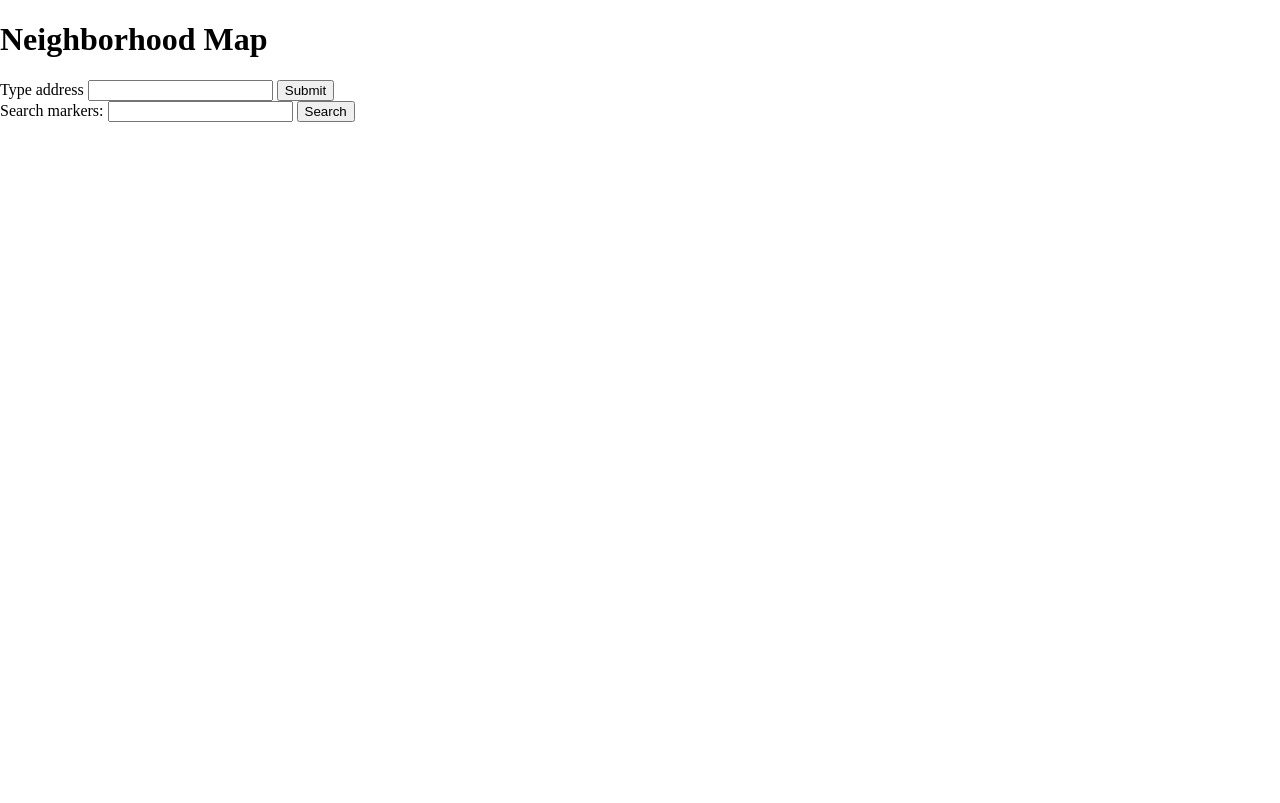
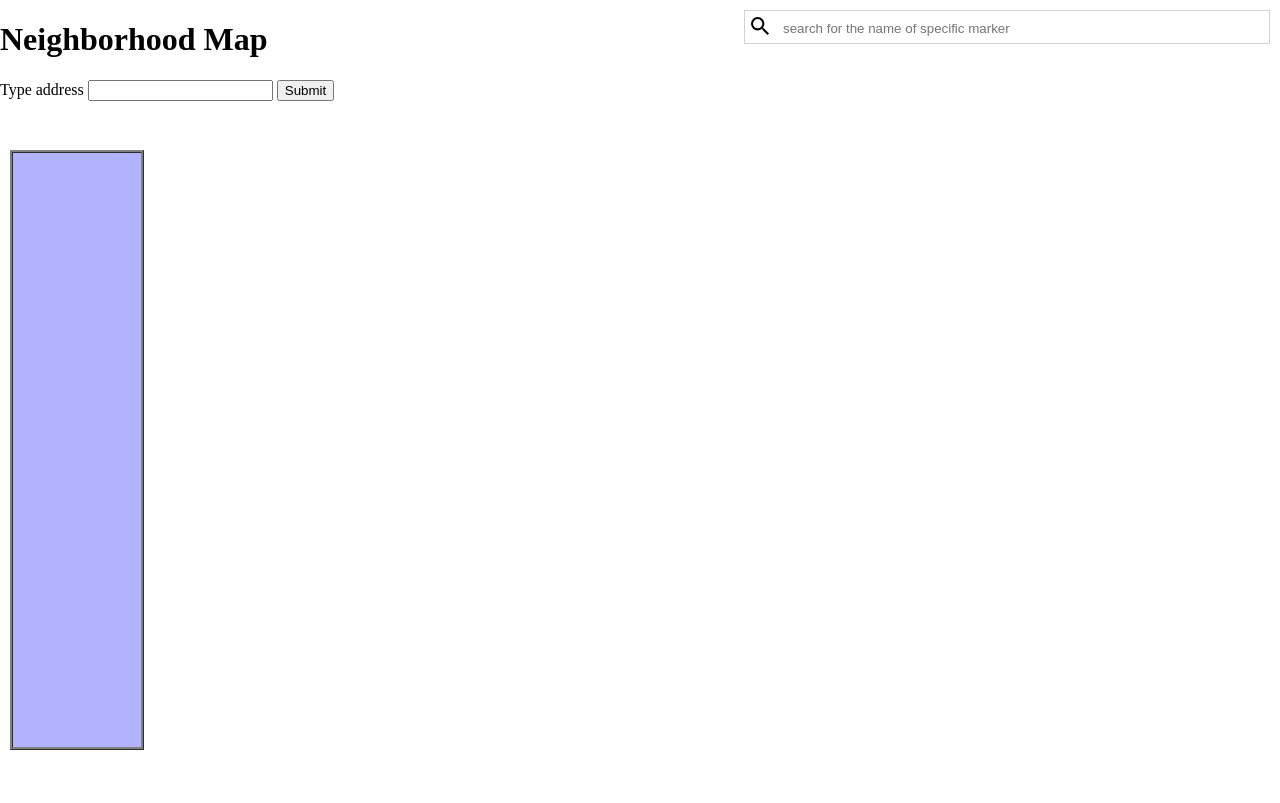
Before and after one commit to cstieg/NeighborhoodMap, a plain HTML site: page index.html in a window 1280 px wide. Drawn offline with nearby package versions, Linux system fonts and the light colour scheme; some packages are replaced by stand-ins of ours.

Commit message:
Style search box

```diff
--- a/css/style.css
+++ b/css/style.css
@@ -1,17 +1,80 @@
 html, body {
+  position: absolute;
+  margin: 0px;
+  top: 0px;
+  left: 0px;
+  bottom: 0px;
+  right: 0px;
+}
+
+header {
+  position: absolute;
+  top: 0px;
+  left: 0px;
+  width: 100%;
+  height: 100px;
+  margin: 0px;
+}
+
+#content {
+  position: absolute;
+  left: 0px;
+  right: 0px;
+  bottom: 0px;
+  top: 100px;
+  margin: 0px;
+}
+
+#map {
+  position: absolute;
+  left: 0px;
+  top: 0px;
+  bottom: 0px;
+  right: 0px;
   width: 100%;
   height: 100%;
   margin: 0px;
 }
 
-header {
-  width: 100%;
-  height: 20%;
-  margin: 0px;
+#markers {
+  position: absolute;
+  left: 10px;
+  top: 50px;
+  bottom: 50px;
+  min-width: 10%;
+  border: ridge medium gray;
+  background-color: rgba(0, 0, 255, 0.3);
+  overflow-y:auto;
 }
 
-#map {
+#searchMarkers {
+  position: absolute;
+  right: 10px;
+  top: 10px;
+  height: 20px;
+  width: 40%;
+  padding: 6px;
+  background-color: white;
+  border: solid thin lightgray;
+  display: flex;
+}
+
+#searchMarkers form {
+  width: 90%;
+  margin-left: 10px;
+  border: none;
+  shadow: none;
+  box-shadow: none;
+  -moz-box-shadow: none;
+  -webkit-box-shadow: none
+}
+
+#searchMarkers input {
   width: 100%;
-  height: 65%;
-  margin: 0px;
+  padding: 4px;
+  border: solid 0px;
 }
+
+#searchMarkers input:focus {
+  outline: none;
+}
--- a/index.html
+++ b/index.html
@@ -9,22 +9,27 @@
   <body>
     <header>
       <h1>Neighborhood Map</h1>
-      <form id="inputAddress" data-bind="submit: inputAddress">
+      <div id="inputAddress">
+        <form data-bind="submit: inputAddress">
           <label for="address">Type address</label>
           <input type="text" name="address" data-bind="value: address">
           <button type="submit">Submit</button>
         </form>
-      <form id="searchMarkers" data-bind="submit: searchMarkers">
-        <label for="searchText">Search markers: </label>
-        <input type="text" name="searchText">
-        <button type="submit">Search</button>
+      </div>
+      <div id="searchMarkers">
+        <div id="magnifyingGlass"><svg viewBox="0 0 18 18" width="18" height="18" role="icon"><path fill-rule="evenodd" d="M12.864 11.32h-.813l-.288-.277A6.66 6.66 0 0 0 13.38 6.69a6.69 6.69 0 1 0-6.69 6.69 6.66 6.66 0 0 0 4.354-1.617l.278.288v.813L16.467 18 18 16.467l-5.136-5.146zm-6.174 0a4.625 4.625 0 0 1-4.632-4.63A4.625 4.625 0 0 1 6.69 2.058a4.625 4.625 0 0 1 4.63 4.632 4.625 4.625 0 0 1-4.63 4.63z"></path></svg></div>
+        <form data-bind="submit: searchMarkers">
+          <input type="text" name="searchText" placeholder="search for the name of specific marker">
         </form>
+      </div>
     </header>
+    <div id="content">
       <div id="map"></div>
       <div id="markers">
         <ul data-bind="foreach: markers">
           <li data-bind="text: placeName, click: viewModel.selectMarker"></li>
         </ul>
+      </div>
     </div>
   </body>
   <script src="https://ajax.googleapis.com/ajax/libs/jquery/3.1.1/jquery.min.js"></script>
```
Lines whose indentation alone changed are shown as unchanged.
